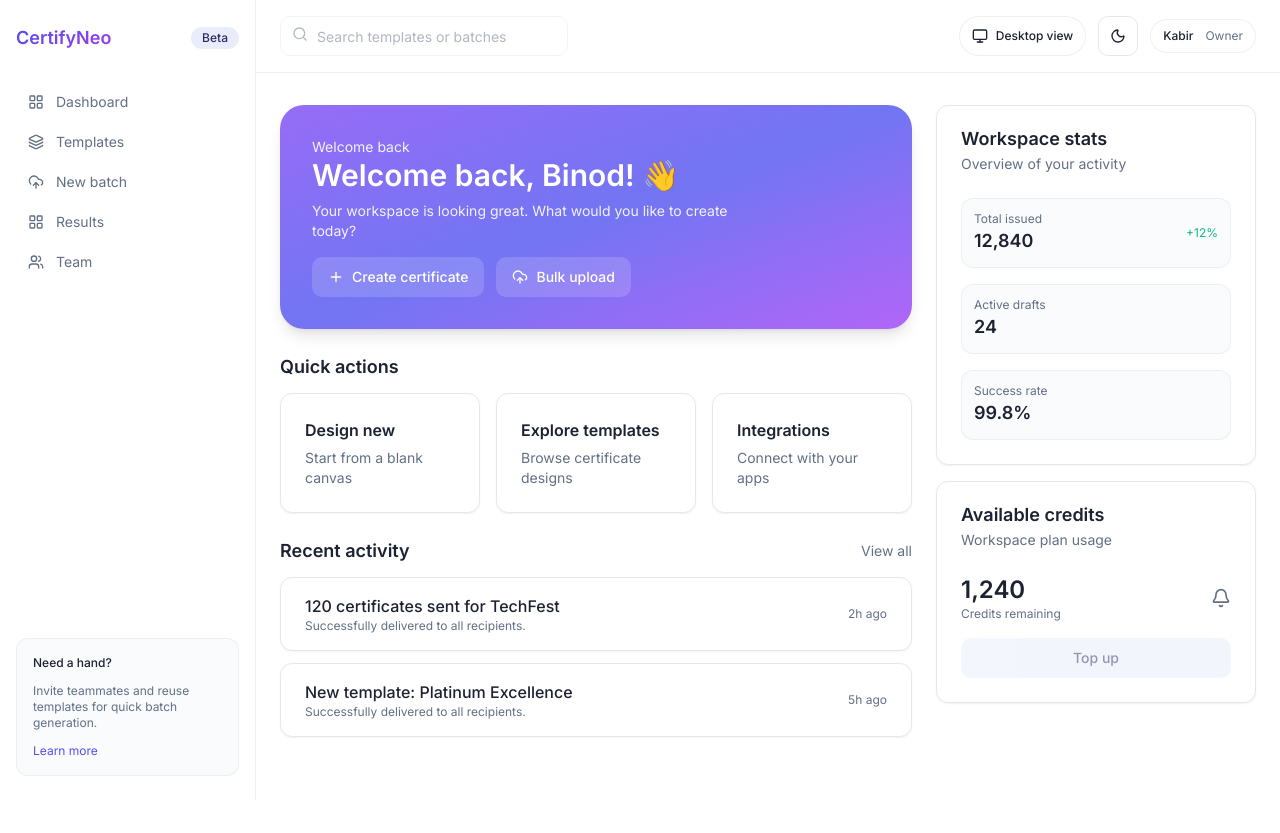
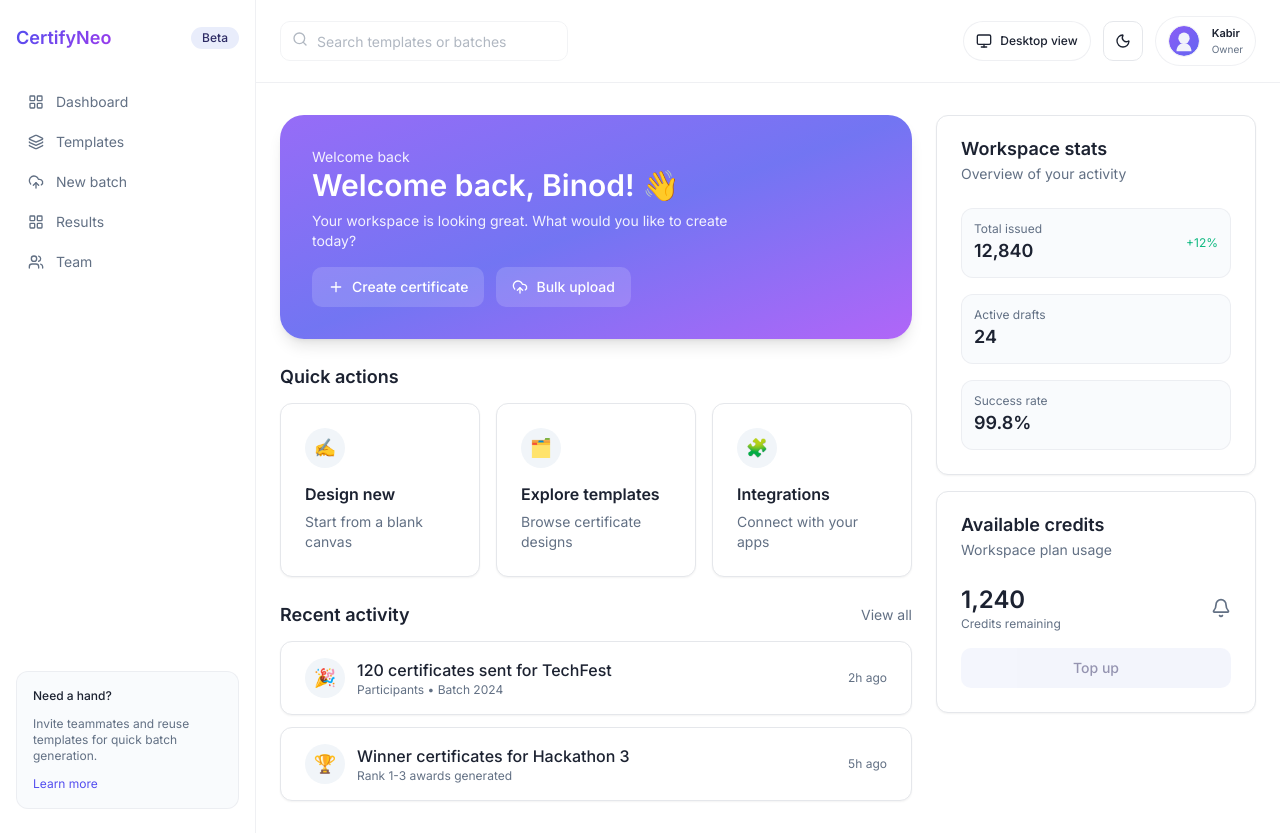
Before and after one commit to classifiedstudentkabir/OpenVerse-Campus-Helper, a Next.js app in the folder apps/web/: page /dashboard in a window 1280 px wide. Before the commit the page ends 800 px from the top, so only its background shows below. Built offline with nearby package versions, Linux system fonts and the light colour scheme.

Commit message:
Polish dashboard stats and profile menu

```diff
--- a/apps/web/src/app/(dashboard)/dashboard/page.tsx
+++ b/apps/web/src/app/(dashboard)/dashboard/page.tsx
@@ -1,9 +1,57 @@
+"use client";
+
+import { useEffect, useMemo, useState } from "react";
+import Link from "next/link";
 import { Bell, Plus, UploadCloud } from "lucide-react";
 
 import { Button } from "@/components/ui/button";
 import { Card, CardContent, CardDescription, CardHeader, CardTitle } from "@/components/ui/card";
 
+const quickActions = [
+  { title: "Design new", description: "Start from a blank canvas", icon: "✍️" },
+  { title: "Explore templates", description: "Browse certificate designs", icon: "🗂️" },
+  { title: "Integrations", description: "Connect with your apps", icon: "🧩" },
+];
+
+const activityItems = [
+  {
+    title: "120 certificates sent for TechFest",
+    subtitle: "Participants • Batch 2024",
+    time: "2h ago",
+    icon: "🎉",
+  },
+  {
+    title: "Winner certificates for Hackathon 3",
+    subtitle: "Rank 1-3 awards generated",
+    time: "5h ago",
+    icon: "🏆",
+  },
+];
+
 export default function DashboardPage() {
+  const [stats, setStats] = useState({ issued: 0, drafts: 0, success: 0, credits: 0 });
+
+  const targetStats = useMemo(
+    () => ({ issued: 12840, drafts: 24, success: 99.8, credits: 1240 }),
+    []
+  );
+
+  useEffect(() => {
+    const start = Date.now();
+    const duration = 900;
+    const tick = () => {
+      const progress = Math.min((Date.now() - start) / duration, 1);
+      setStats({
+        issued: Math.round(targetStats.issued * progress),
+        drafts: Math.round(targetStats.drafts * progress),
+        success: Number((targetStats.success * progress).toFixed(1)),
+        credits: Math.round(targetStats.credits * progress),
+      });
+      if (progress < 1) requestAnimationFrame(tick);
+    };
+    requestAnimationFrame(tick);
+  }, [targetStats]);
+
   return (
     <div className="grid gap-6 lg:grid-cols-[1fr_320px]">
       <div className="space-y-6">
@@ -17,14 +65,18 @@ export default function DashboardPage() {
               </p>
             </div>
             <div className="flex flex-wrap gap-3">
+              <Link href="/editor">
                 <Button className="bg-white/15 text-white hover:bg-white/25" variant="secondary">
                   <Plus className="h-4 w-4" />
                   Create certificate
                 </Button>
+              </Link>
+              <Link href="/batches/new/upload">
                 <Button className="bg-white/15 text-white hover:bg-white/25" variant="secondary">
                   <UploadCloud className="h-4 w-4" />
                   Bulk upload
                 </Button>
+              </Link>
             </div>
           </div>
         </div>
@@ -34,13 +86,12 @@ export default function DashboardPage() {
             <h2 className="text-lg font-semibold">Quick actions</h2>
           </div>
           <div className="grid gap-4 sm:grid-cols-2 lg:grid-cols-3">
-            {[
-              { title: "Design new", description: "Start from a blank canvas" },
-              { title: "Explore templates", description: "Browse certificate designs" },
-              { title: "Integrations", description: "Connect with your apps" },
-            ].map((item) => (
+            {quickActions.map((item) => (
               <Card key={item.title}>
                 <CardHeader>
+                  <div className="mb-2 flex h-10 w-10 items-center justify-center rounded-full bg-muted text-lg">
+                    {item.icon}
+                  </div>
                   <CardTitle className="text-base">{item.title}</CardTitle>
                   <CardDescription>{item.description}</CardDescription>
                 </CardHeader>
@@ -57,15 +108,17 @@ export default function DashboardPage() {
             </button>
           </div>
           <div className="space-y-3">
-            {[
-              { title: "120 certificates sent for TechFest", time: "2h ago" },
-              { title: "New template: Platinum Excellence", time: "5h ago" },
-            ].map((item) => (
+            {activityItems.map((item) => (
               <Card key={item.title}>
                 <CardContent className="flex items-center justify-between py-4">
+                  <div className="flex items-center gap-3">
+                    <div className="flex h-10 w-10 items-center justify-center rounded-full bg-muted text-lg">
+                      {item.icon}
+                    </div>
                     <div>
                       <p className="font-medium">{item.title}</p>
-                    <p className="text-xs text-muted-foreground">Successfully delivered to all recipients.</p>
+                      <p className="text-xs text-muted-foreground">{item.subtitle}</p>
+                    </div>
                   </div>
                   <span className="text-xs text-muted-foreground">{item.time}</span>
                 </CardContent>
@@ -85,20 +138,20 @@ export default function DashboardPage() {
             <div className="flex items-center justify-between rounded-lg border border-border/60 bg-muted/40 p-3">
               <div>
                 <p className="text-xs text-muted-foreground">Total issued</p>
-                <p className="text-lg font-semibold">12,840</p>
+                <p className="text-lg font-semibold">{stats.issued.toLocaleString()}</p>
               </div>
               <span className="text-xs text-emerald-500">+12%</span>
             </div>
             <div className="flex items-center justify-between rounded-lg border border-border/60 bg-muted/40 p-3">
               <div>
                 <p className="text-xs text-muted-foreground">Active drafts</p>
-                <p className="text-lg font-semibold">24</p>
+                <p className="text-lg font-semibold">{stats.drafts}</p>
               </div>
             </div>
             <div className="flex items-center justify-between rounded-lg border border-border/60 bg-muted/40 p-3">
               <div>
                 <p className="text-xs text-muted-foreground">Success rate</p>
-                <p className="text-lg font-semibold">99.8%</p>
+                <p className="text-lg font-semibold">{stats.success}%</p>
               </div>
             </div>
           </CardContent>
@@ -112,7 +165,7 @@ export default function DashboardPage() {
           <CardContent className="space-y-4">
             <div className="flex items-center justify-between">
               <div>
-                <p className="text-2xl font-semibold">1,240</p>
+                <p className="text-2xl font-semibold">{stats.credits.toLocaleString()}</p>
                 <p className="text-xs text-muted-foreground">Credits remaining</p>
               </div>
               <Bell className="h-5 w-5 text-muted-foreground" />
--- a/apps/web/src/components/layout/topbar.tsx
+++ b/apps/web/src/components/layout/topbar.tsx
@@ -18,6 +18,7 @@ const navItems = [
 export function Topbar() {
   const [forceDesktop, setForceDesktop] = useState(false);
   const [menuOpen, setMenuOpen] = useState(false);
+  const [profileOpen, setProfileOpen] = useState(false);
 
   useEffect(() => {
     if (typeof document === "undefined") return;
@@ -71,9 +72,32 @@ export function Topbar() {
         >
           <Menu className="h-4 w-4" />
         </button>
-        <div className="hidden items-center gap-3 rounded-full border border-border/60 bg-card px-3 py-2 text-xs text-muted-foreground md:flex">
-          <span className="font-medium text-foreground">Kabir</span>
-          <span>Owner</span>
+        <div className="relative hidden md:block">
+          <button
+            className="flex items-center gap-3 rounded-full border border-border/60 bg-card px-3 py-2 text-xs text-muted-foreground"
+            onClick={() => setProfileOpen((prev) => !prev)}
+          >
+            <img
+              src="/avatars/user.svg"
+              alt="User avatar"
+              className="h-8 w-8 rounded-full border border-border/60"
+            />
+            <div className="flex flex-col items-start">
+              <span className="text-[11px] font-semibold text-foreground">Kabir</span>
+              <span className="text-[10px]">Owner</span>
+            </div>
+          </button>
+          {profileOpen ? (
+            <div className="absolute right-0 z-20 mt-2 w-44 rounded-xl border border-border/60 bg-card p-2 text-xs text-muted-foreground shadow-lg">
+              <p className="px-2 py-1 text-[11px] font-semibold text-foreground">Profile</p>
+              <button className="w-full rounded-lg px-2 py-1 text-left hover:bg-muted" disabled>
+                Account settings
+              </button>
+              <button className="w-full rounded-lg px-2 py-1 text-left hover:bg-muted" disabled>
+                Sign out
+              </button>
+            </div>
+          ) : null}
         </div>
       </div>
       {menuOpen ? (
```
Also changed, not shown: apps/web/public/avatars/user.svg (added). Lines whose indentation alone changed are shown as unchanged.
